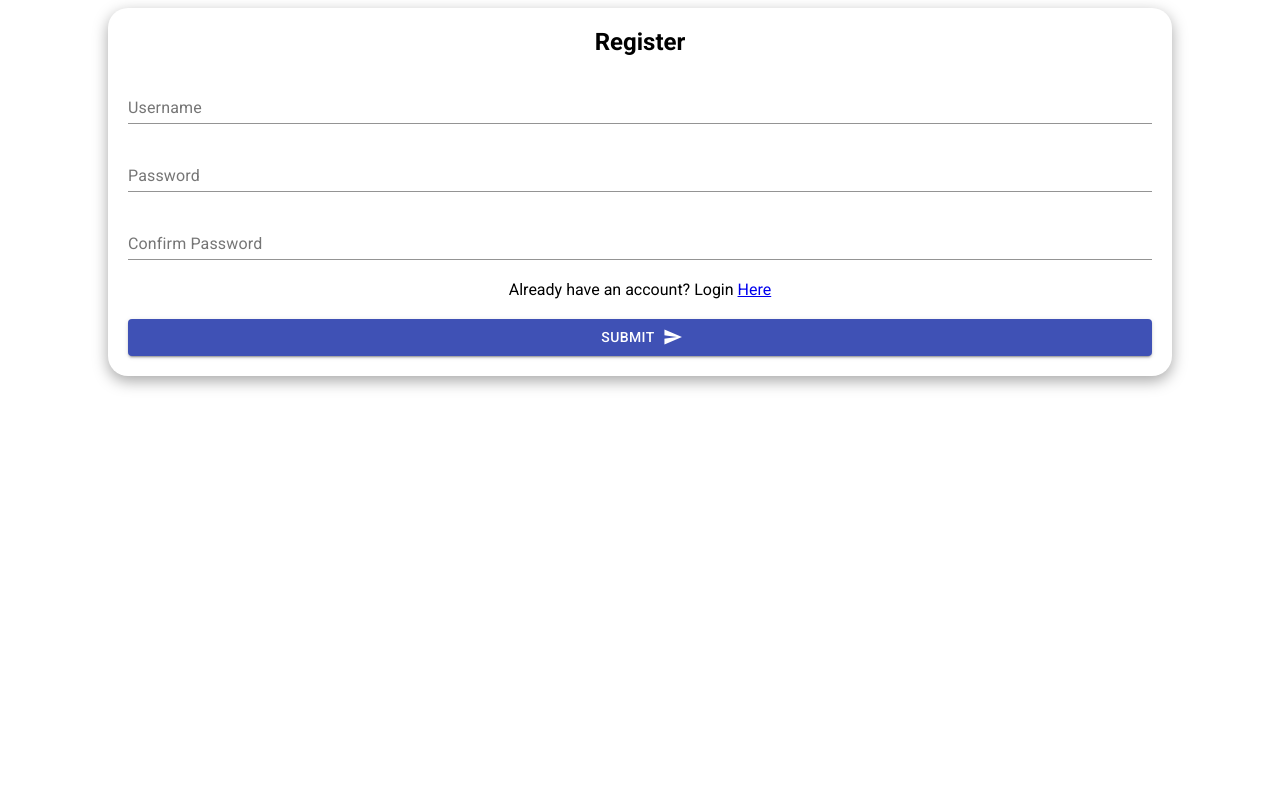
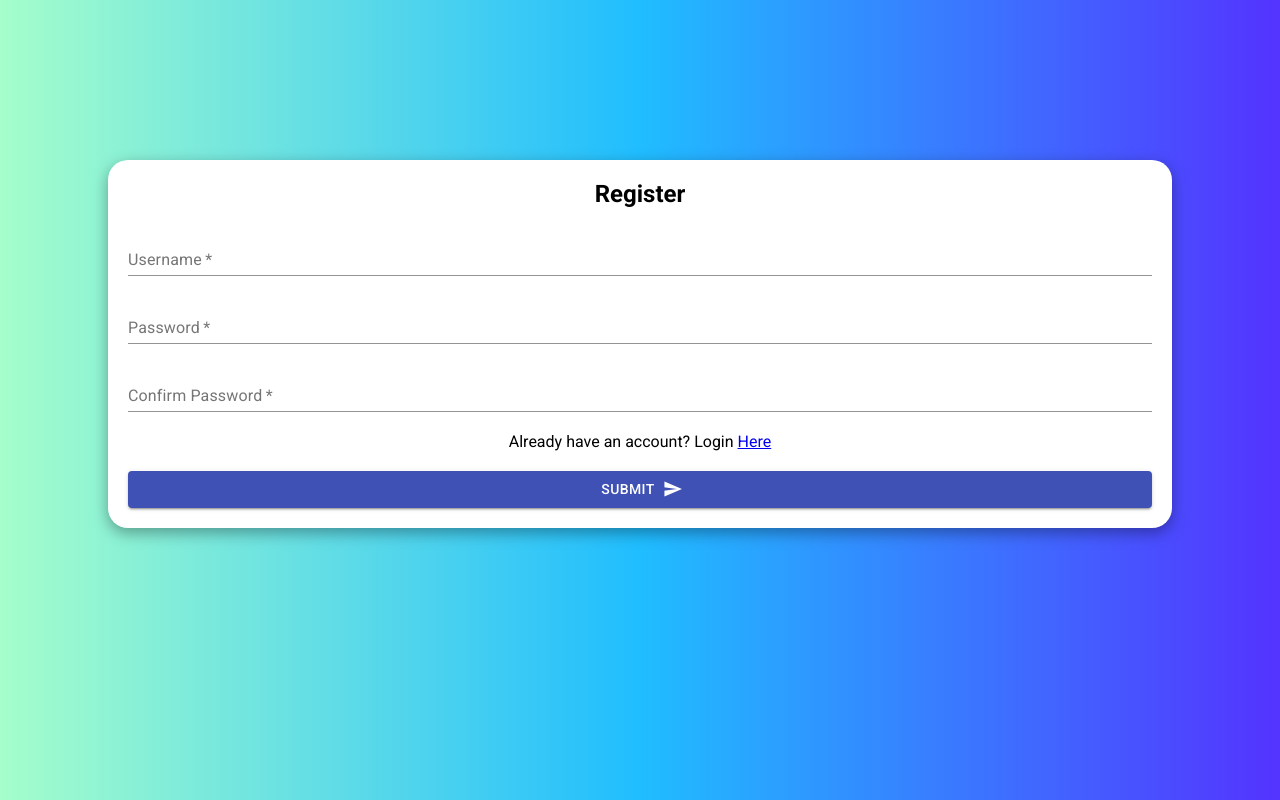
Before and after one commit to ThomasVirgo/Chat-App-Client, a React app: page /register in a window 1280 px wide. Built offline with nearby package versions, Linux system fonts and the light colour scheme.

Commit message:
add login functionality

```diff
--- a/src/App.js
+++ b/src/App.js
@@ -2,7 +2,7 @@ import React from 'react';
 import { Switch, Route } from 'react-router-dom';
 import { Home } from './pages'
 import { LoginForm, RegisterForm } from './components'
-
+import './style.css'
 
 function App() {
   return (
--- a/src/components/LoginForm/index.js
+++ b/src/components/LoginForm/index.js
@@ -8,6 +8,7 @@ import './style.css'
 const LoginForm = () => {
     const [username, setUsername] = useState('')
     const [password, setPassword] = useState('')
+    const [errors, setErrors] = useState([])
 
     function handleUsername(e){
         setUsername(e.target.value)
@@ -17,21 +18,31 @@ const LoginForm = () => {
         setPassword(e.target.value)
     }
 
-    function handleSubmit(e){
+    async function handleSubmit(e){
         e.preventDefault()
-        console.log(username, password)
-        requestLogin({username, password})
+        const [ isSuccess, response ]  = await requestLogin({username, password})
+        if (isSuccess){
+            console.log(response)
+            localStorage.setItem('username', username)
+            localStorage.setItem('token', response.token)
+            setErrors(['Login was successful'])
+        } else {
+            setErrors(Object.keys(response).map(key => response[key]))
+        }
         setUsername('')
         setPassword('')
     }
+
+    const errorList = errors.map((error,index) => <li key={index}>{error}</li>)
 
     return (
         <>
         <form onSubmit={handleSubmit} className='login__form'>
             <h2>Login</h2>
-            <TextField label="Username" onChange={handleUsername} />
-            <TextField label="Password" type='password' onChange={handlePassword}/>
+            <TextField label="Username" value={username} onChange={handleUsername} required/>
+            <TextField label="Password" type='password' value={password} onChange={handlePassword} required/>
             <p>Don't have an account? Register <Link to='/register'> Here </Link></p>
+            { !!errors.length && <ul>{errorList}</ul> }
             <Button type='submit' variant="contained" color="primary" endIcon={<Icon>send</Icon>}>Submit</Button>
         </form>
         </>
--- a/src/components/LoginForm/style.css
+++ b/src/components/LoginForm/style.css
@@ -3,12 +3,12 @@
     flex-direction: column;
     gap: 20px;
     width: 80vw;
-    margin: auto;
+    margin: 20vh auto 0 auto;
     box-shadow: rgba(0, 0, 0, 0.35) 0px 5px 15px;
     border-radius: 20px;
     padding: 20px;
+    background-color: #fff;
 }
-
 .login__form h2,p{
     text-align: center;
     font-family: 'Roboto', sans-serif;
--- a/src/components/RegisterForm/index.js
+++ b/src/components/RegisterForm/index.js
@@ -9,6 +9,7 @@ const RegisterForm = () => {
     const [username, setUsername] = useState('')
     const [password, setPassword] = useState('')
     const [confirmPassword, setConfirmPassword] = useState('')
+    const [errors, setErrors] = useState([])
 
     function handleUsername(e){
         setUsername(e.target.value)
@@ -22,23 +23,31 @@ const RegisterForm = () => {
         setConfirmPassword(e.target.value)
     }
 
-    function handleSubmit(e){
+    async function handleSubmit(e){
         e.preventDefault()
         console.log(username, password, confirmPassword)
-        requestRegister({username, password, password_confirmation: confirmPassword})
+        const [ isSuccess, response ]  = await requestRegister({username, password, password_confirmation: confirmPassword})
+        if (isSuccess){
+            setErrors(['You have successfully registered'])
+        } else {
+            setErrors(Object.keys(response).map(key => response[key]))
+        }
         setUsername('')
         setPassword('')
         setConfirmPassword('')
     }
 
+    const errorList = errors.map((error,index) => <li key={index}>{error}</li>)
+
     return (
         <>
         <form onSubmit={handleSubmit} className='login__form'>
             <h2>Register</h2>
-            <TextField label="Username" onChange={handleUsername} />
-            <TextField label="Password" type='password' onChange={handlePassword}/>
-            <TextField label="Confirm Password" type='password' onChange={handleConfirm}/>
+            <TextField label="Username" value={username} onChange={handleUsername} required/>
+            <TextField label="Password" type='password' value={password} onChange={handlePassword} required/>
+            <TextField label="Confirm Password" type='password' value={confirmPassword} onChange={handleConfirm} required/>
             <p>Already have an account? Login <Link to='/login'> Here </Link> </p>
+            { !!errors.length && <ul>{errorList}</ul> }
             <Button type='submit' variant="contained" color="primary" endIcon={<Icon>send</Icon>}>Submit</Button>
         </form>
         </>
--- a/src/components/RegisterForm/style.css
+++ b/src/components/RegisterForm/style.css
@@ -3,12 +3,12 @@
     flex-direction: column;
     gap: 20px;
     width: 80vw;
-    margin: auto;
+    margin: 20vh auto 0 auto;
     box-shadow: rgba(0, 0, 0, 0.35) 0px 5px 15px;
     border-radius: 20px;
     padding: 20px;
+    background-color: #fff;
 }
-
 .login__form h2,p{
     text-align: center;
     font-family: 'Roboto', sans-serif;
--- a/src/pages/Home/index.js
+++ b/src/pages/Home/index.js
@@ -1,8 +1,26 @@
-import React from 'react';
+import React, {useEffect, useState} from 'react';
+import { Link, Redirect } from 'react-router-dom';
 
 const Home = () => {
+    const [isLoggedIn, setIsLoggedIn] = useState(false)
+    useEffect(()=>{
+        const username = localStorage.getItem('username')
+        const token = localStorage.getItem('token')
+        if (username && token){
+            setIsLoggedIn(true)
+        }
+    }, [])
     return (
-        <h1>Home Page!</h1>
+        <>
+        {
+            isLoggedIn ?
+            <Redirect to = '/account'/> :
+            <div>
+            <Link to='login'>Login</Link>
+            <Link to='login'>Register</Link>
+            </div>
+        }
+        </>
     )
 }
 
--- a/src/requests/index.js
+++ b/src/requests/index.js
@@ -4,18 +4,18 @@ const SERVER_URL = 'http://localhost:8000';
 async function requestRegister(data){
     try {
         const response = await axios.post(`${SERVER_URL}/auth/register/`, data)
-        console.log(response)
+        return [true, response.data]
     } catch (error) {
-        console.error(error)
+        return [false, error.response.data]
     }
 }
 
 async function requestLogin(data){
     try {
         const response = await axios.post(`${SERVER_URL}/auth/login/`, data)
-        console.log(response)
+        return [true, response.data]
     } catch (error) {
-        console.error(error)
+        return [false, error.response.data]
     }
 }
 
--- /dev/null
+++ b/src/style.css
@@ -0,0 +1,6 @@
+body{
+    background: #5433FF;  /* fallback for old browsers */
+    background: -webkit-linear-gradient(to right, #A5FECB, #20BDFF, #5433FF);  /* Chrome 10-25, Safari 5.1-6 */
+    background: linear-gradient(to right, #A5FECB, #20BDFF, #5433FF); /* W3C, IE 10+/ Edge, Firefox 16+, Chrome 26+, Opera 12+, Safari 7+ */
+
+}
```
